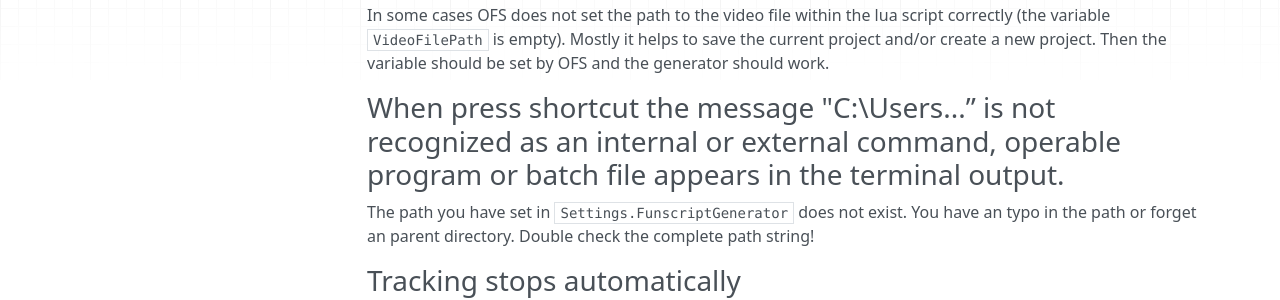
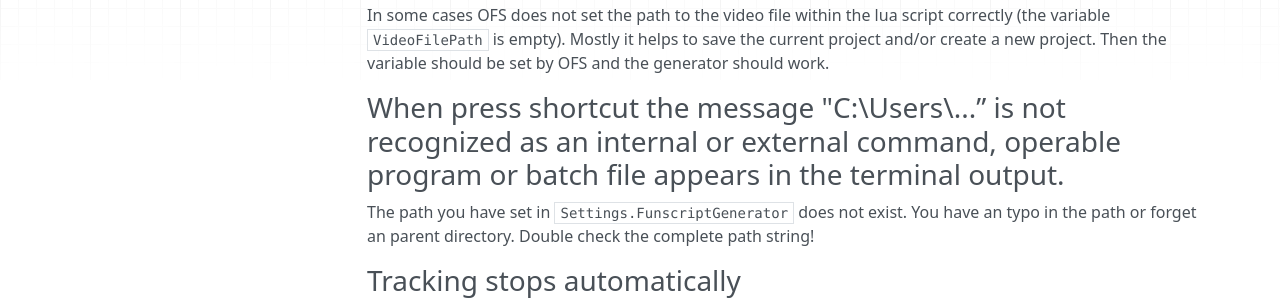
Before and after one commit to michael-mueller-git/Python-Funscript-Editor, an MkDocs documentation site: the page built from docs/app/docs/user-guide/ofs-integration.md, in a window 1280 px wide and 900 px high, scrolled down 3693 px. Shown: the part 226-526 px from the top of the window. Built offline with MkDocs 1.6.1, drawn with Linux system fonts in a browser that asks for light colours; nearby versions of some CDN libraries.

Commit message:
update docs

```diff
--- a/docs/app/docs/user-guide/ofs-integration.md
+++ b/docs/app/docs/user-guide/ofs-integration.md
@@ -49,7 +49,7 @@ If you are using an older version of the `funscript_generator.lua` you should do
 
 In some cases OFS does not set the path to the video file within the lua script correctly (the variable `VideoFilePath` is empty). Mostly it helps to save the current project and/or create a new project. Then the variable should be set by OFS and the generator should work.
 
-### When press shortcut the message "C:\Users\...” is not recognized as an internal or external command, operable program or batch file appears in the terminal output.
+### When press shortcut the message "C:\Users\\...” is not recognized as an internal or external command, operable program or batch file appears in the terminal output.
 
 The path you have set in `Settings.FunscriptGenerator` does not exist. You have an typo in the path or forget an parent directory. Double check the complete path string!
 
```
